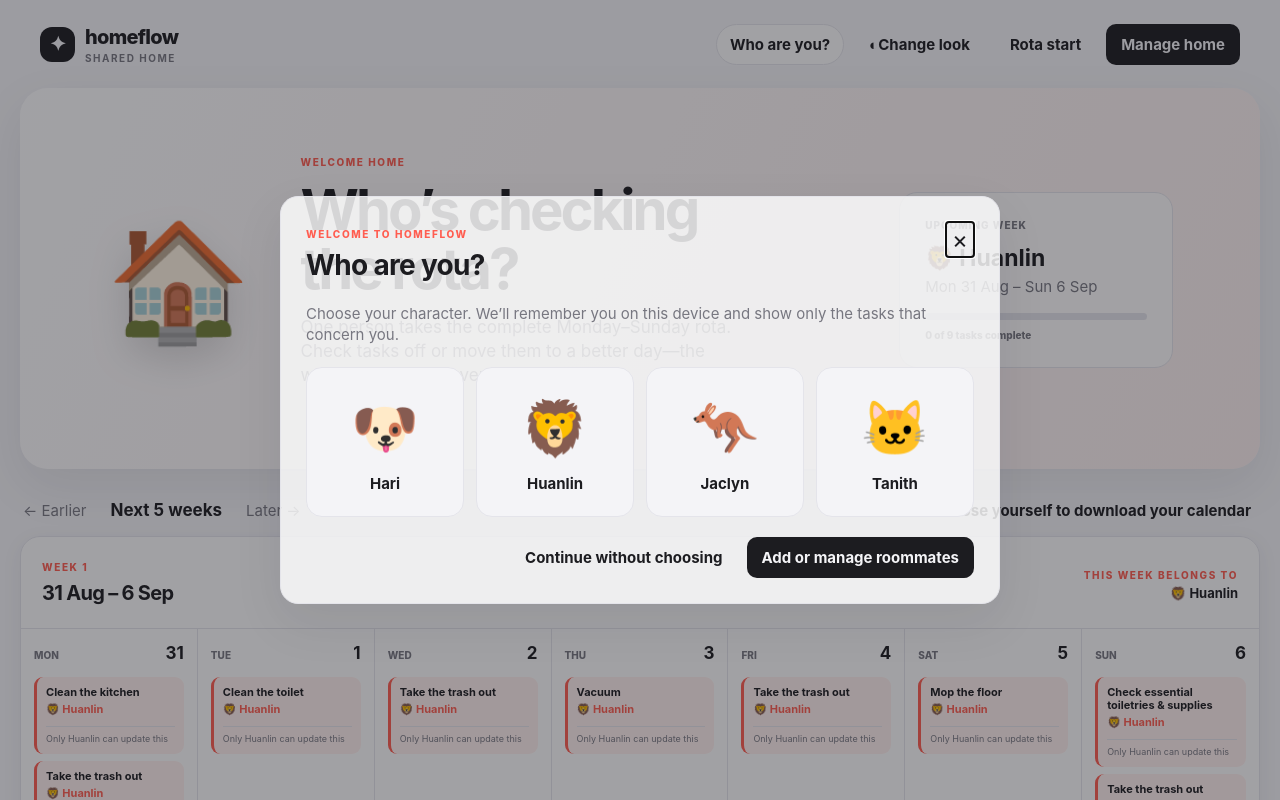
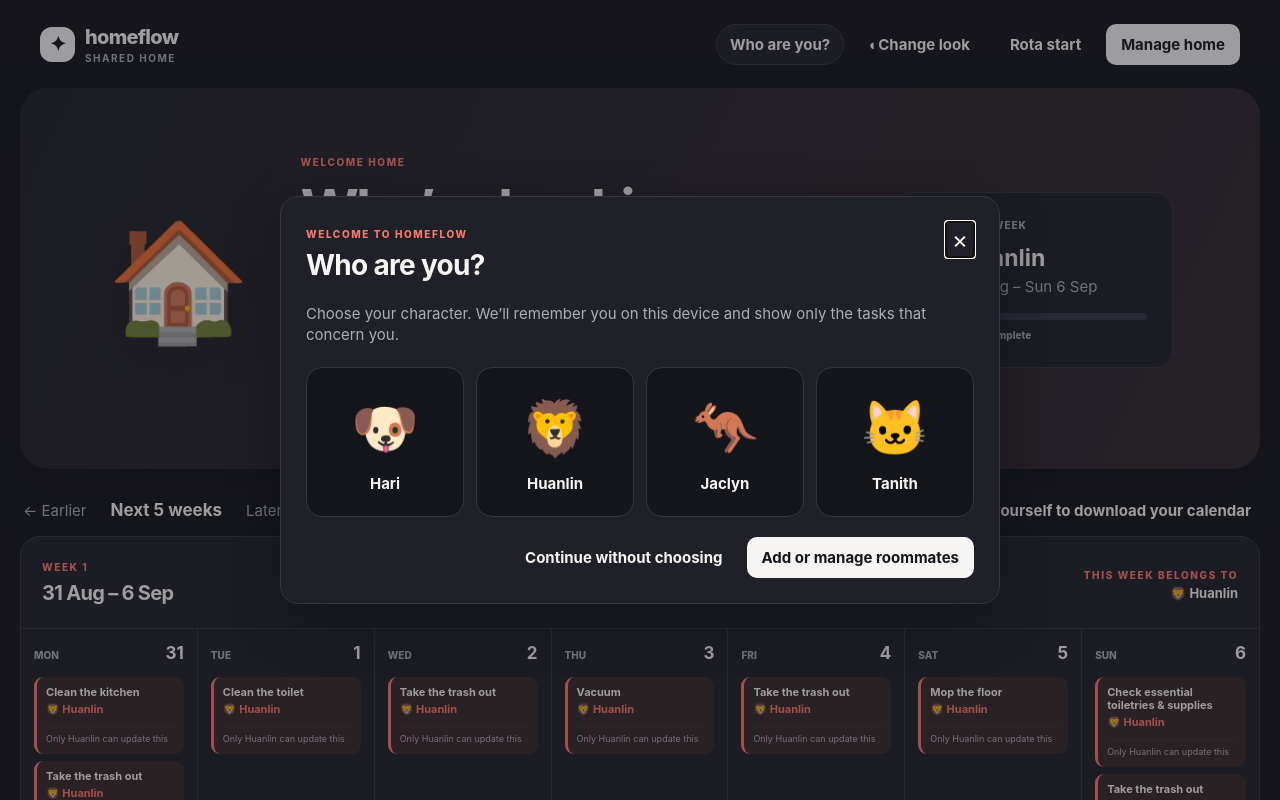
Before and after one commit to harinivasanc2000/roommates-task-scheduler, a Django app: page / in a window 1280 px wide. Run offline with Django 5.2, Linux system fonts and the light colour scheme; data comes from the database, SQL or seed files in the repository; data that the repository does not hold is empty.

Commit message:
Use midnight as the default theme

```diff
--- a/rota/tests.py
+++ b/rota/tests.py
@@ -47,6 +47,7 @@ class RotaTests(TestCase):
         self.assertContains(response, "Next 5 weeks")
         self.assertContains(response, "Change the look")
         self.assertContains(response, 'aria-label="Change appearance"')
+        self.assertContains(response, '<body data-theme="midnight">')
         self.assertContains(response, "Continue without choosing")
         alex = Roommate.objects.get(name="Alex")
         self.choose(alex)
--- a/templates/rota/schedule.html
+++ b/templates/rota/schedule.html
@@ -14,7 +14,7 @@
   <link rel="stylesheet" href="{% static 'rota/swap-status.css' %}">
   <link rel="stylesheet" href="{% static 'rota/fun.css' %}">
 </head>
-<body data-theme="pearl">
+<body data-theme="midnight">
 <main>
   <header class="topbar">
     <a class="brand" href="/"><span class="brand-mark">✦</span><span>homeflow<small>shared home</small></span></a>
@@ -96,7 +96,7 @@
 
 <script>
 const body=document.body;
-const appearance={theme:localStorage.getItem('homeflow-theme')||'pearl',accent:localStorage.getItem('homeflow-accent')||'',density:localStorage.getItem('homeflow-density')||'comfortable'};
+const appearance={theme:localStorage.getItem('homeflow-theme')||'midnight',accent:localStorage.getItem('homeflow-accent')||'',density:localStorage.getItem('homeflow-density')||'comfortable'};
 function applyAppearance(){body.dataset.theme=appearance.theme;body.dataset.density=appearance.density;if(appearance.accent){body.style.setProperty('--accent',appearance.accent)}else{body.style.removeProperty('--accent')}document.querySelectorAll('[data-theme-choice]').forEach(b=>b.classList.toggle('selected',b.dataset.themeChoice===appearance.theme));document.querySelectorAll('[data-accent]').forEach(b=>b.classList.toggle('selected',b.dataset.accent===appearance.accent));document.querySelectorAll('[data-density]').forEach(b=>b.classList.toggle('selected',b.dataset.density===appearance.density))}
 document.querySelectorAll('[data-theme-choice]').forEach(b=>b.onclick=()=>{appearance.theme=b.dataset.themeChoice;localStorage.setItem('homeflow-theme',appearance.theme);applyAppearance()});
 document.querySelectorAll('[data-accent]').forEach(b=>b.onclick=()=>{appearance.accent=b.dataset.accent;localStorage.setItem('homeflow-accent',appearance.accent);applyAppearance()});
```
